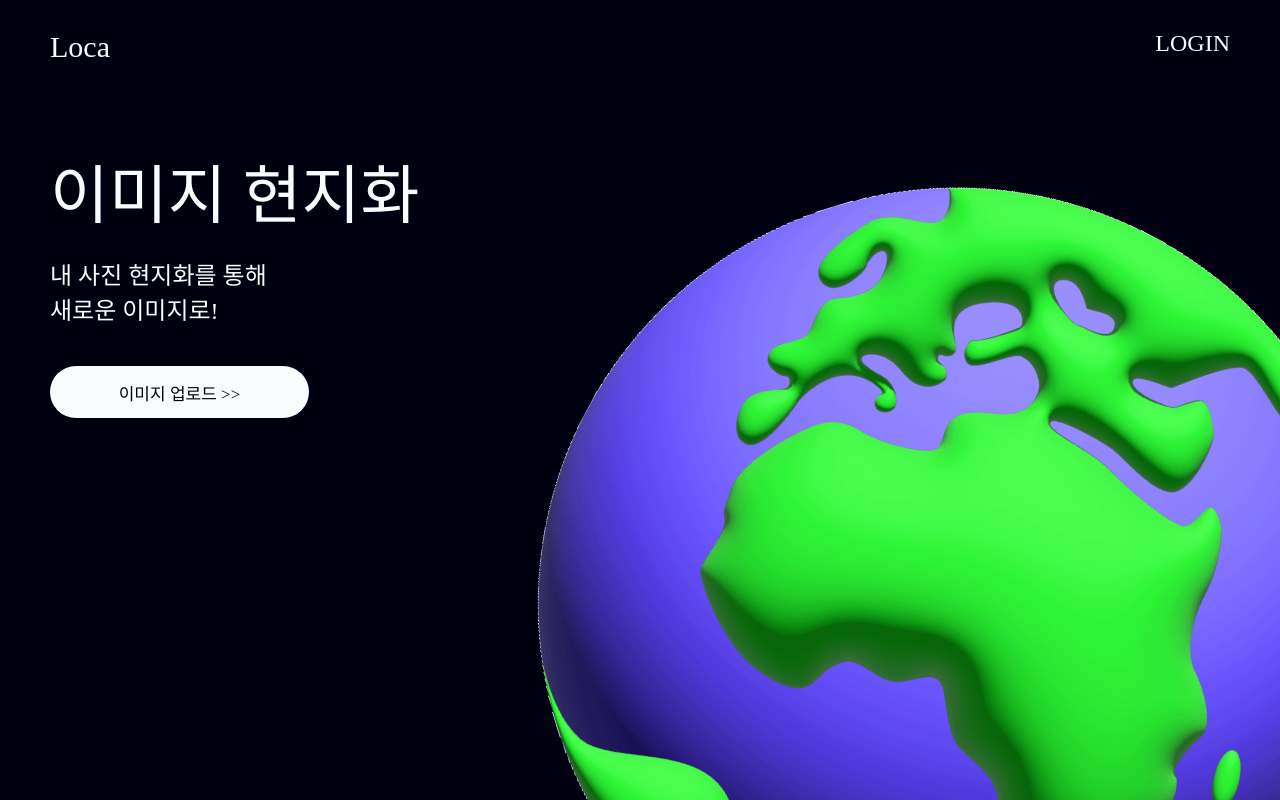
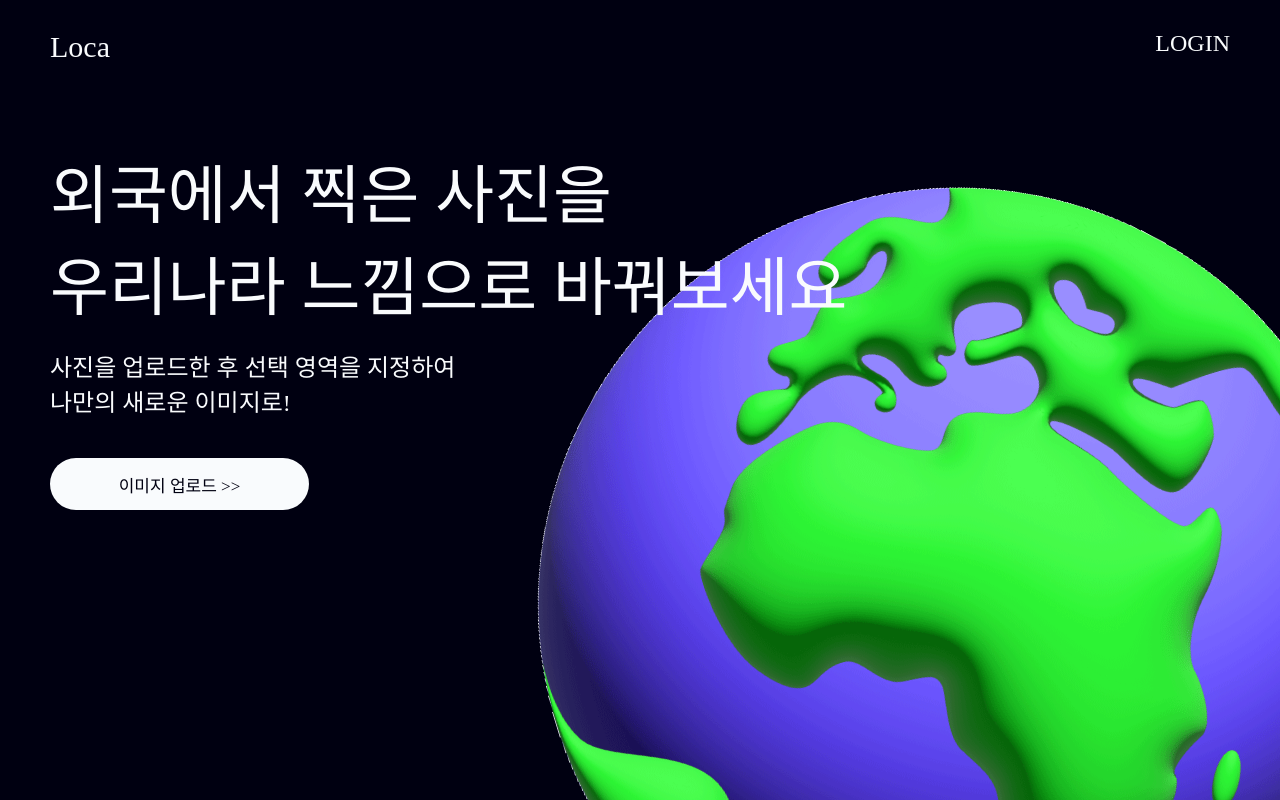
Before and after one commit to swuniv-marveling/SWUniv_Hackaton_FrontEnd, a React (Create React App) app: page / in a window 1280 px wide. Built offline with nearby package versions, Linux system fonts and the light colour scheme; a web font is replaced by a local one.

Commit message:
fix: modify main text

```diff
--- a/src/components/LandingPage/Contents.jsx
+++ b/src/components/LandingPage/Contents.jsx
@@ -12,6 +12,7 @@ const StyledContents = styled.div`
 const StyledTitle = styled.div`
   font-size: 64px;
   margin-top: 50px;
+  z-index: 20;
 `;
 const StyledExplain = styled.div`
   font-size: 24px;
@@ -35,11 +36,15 @@ function Contents() {
 
   return (
     <StyledContents>
-      <StyledTitle className="font-bold">이미지 현지화</StyledTitle>
+      <StyledTitle className="font-bold">
+        외국에서 찍은 사진을
+        <br />
+        우리나라 느낌으로 바꿔보세요
+      </StyledTitle>
       <StyledExplain>
-        내 사진 현지화를 통해
+        사진을 업로드한 후 선택 영역을 지정하여
         <br />
-        새로운 이미지로!
+        나만의 새로운 이미지로!
       </StyledExplain>
       <StyledButton
         className="font-bold"
```
Also changed, not shown: 1 other file (tests, documents, lock files or other folders).
